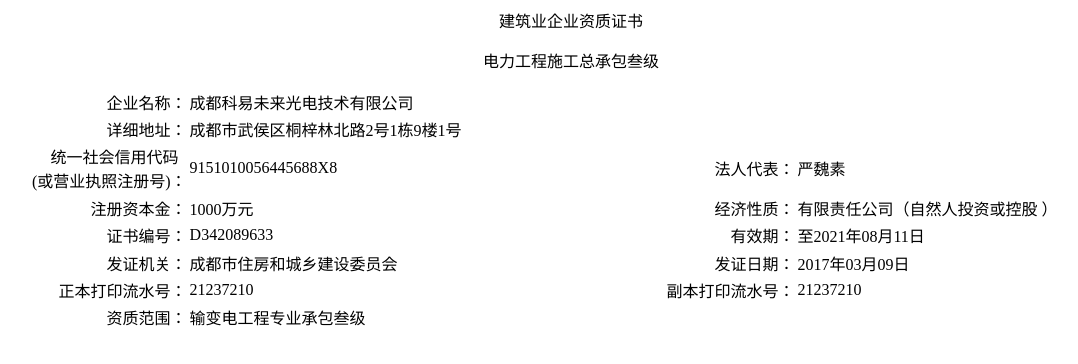
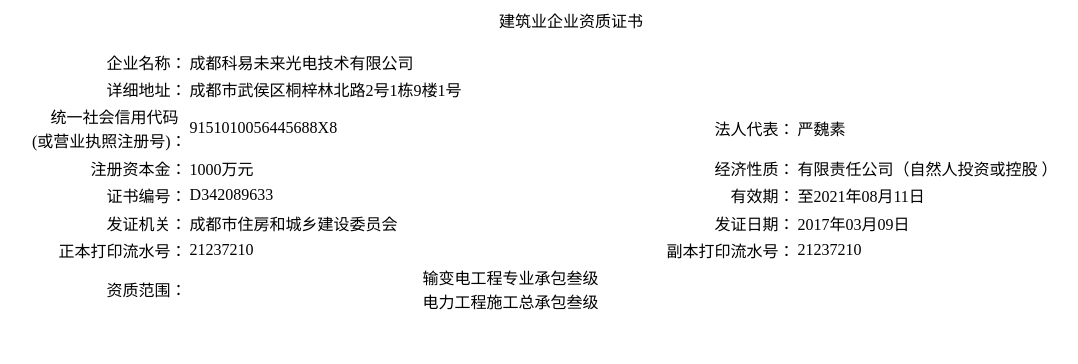
Before and after one commit to zhaoyanyu-g/My, a plain HTML site: page index.html in a window 1280 px wide. Shown: the whole page, without its empty margins (69-1147 px from the left). Drawn offline with Linux system fonts and the light colour scheme.

Commit message:
Update index.html

```diff
--- a/index.html
+++ b/index.html
@@ -119,9 +119,15 @@
 <span style="font-family:Calibri;font-size:10.5000pt;">
 </span></p></td>
 
-<td valign="center" style="border:none;"><p class="MsoNormal"><span style="font-family:宋体;font-size:12.0000pt;">
-	输变电工程专业承包叁级
-  <tr>电力工程施工总承包叁级</tr>
+	<td valign="center" style="border:none;"><p class="MsoNormal" align="right" style="text-align:right;"><span style="font-family:宋体;font-size:12.0000pt;">
+		输变电工程专业承包叁级
+		</span><span style="font-family:宋体;font-size:12.0000pt;"><br /></span>
+		<span style="font-family:宋体;font-size:12.0000pt;">
+			电力工程施工总承包叁级
+		</span>
+
+
+
 </span>
 <span style="font-family:Calibri;font-size:10.5000pt;">
 </span></p></td>
```
